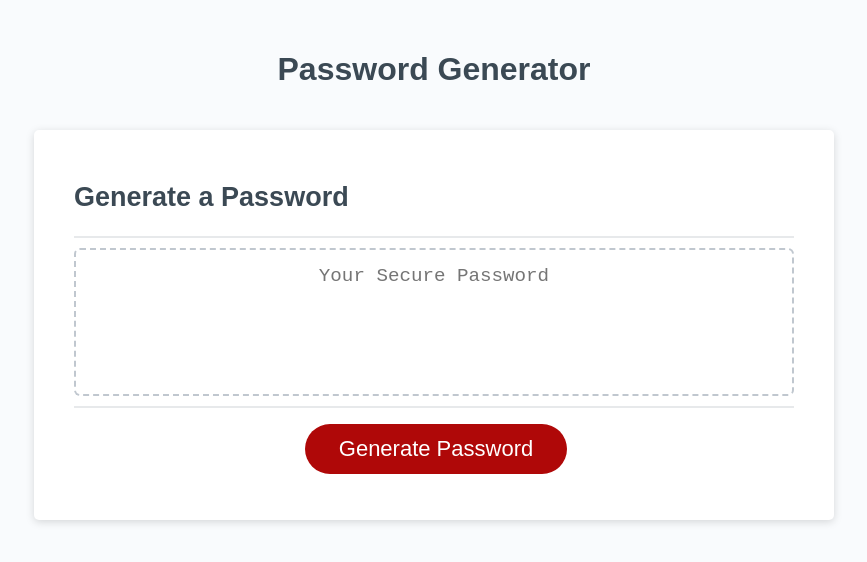
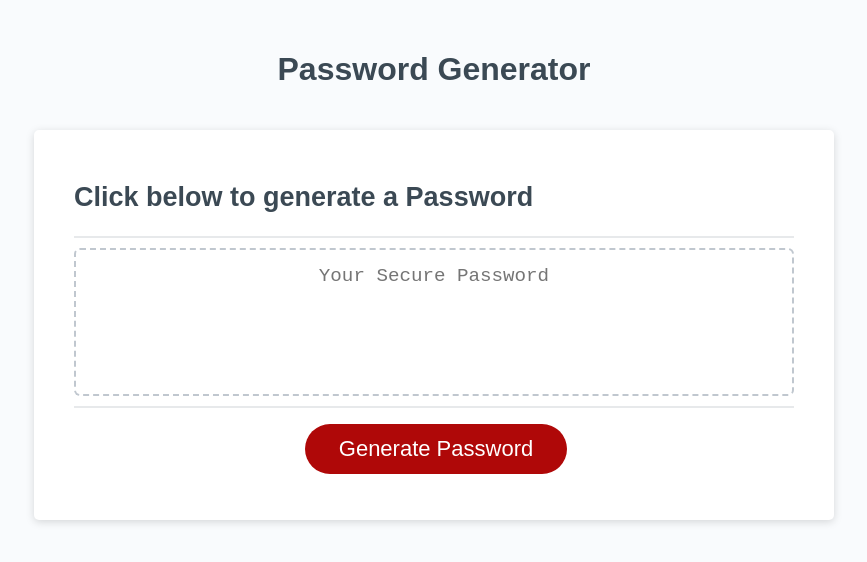
Before and after one commit to cemileblks/password-generator, a plain HTML site: page index.html in a window 1280 px wide. Shown: the whole page, without its empty margins (206-1073 px from the left). Drawn offline with Linux system fonts and the light colour scheme.

Commit message:
added desctiption for user

```diff
--- a/index.html
+++ b/index.html
@@ -14,7 +14,7 @@
       </header>
       <div class="card">
         <div class="card-header">
-          <h2>Generate a Password</h2>
+          <h2>Click below to generate a Password</h2>
         </div>
         <div class="card-body">
           <textarea
```
